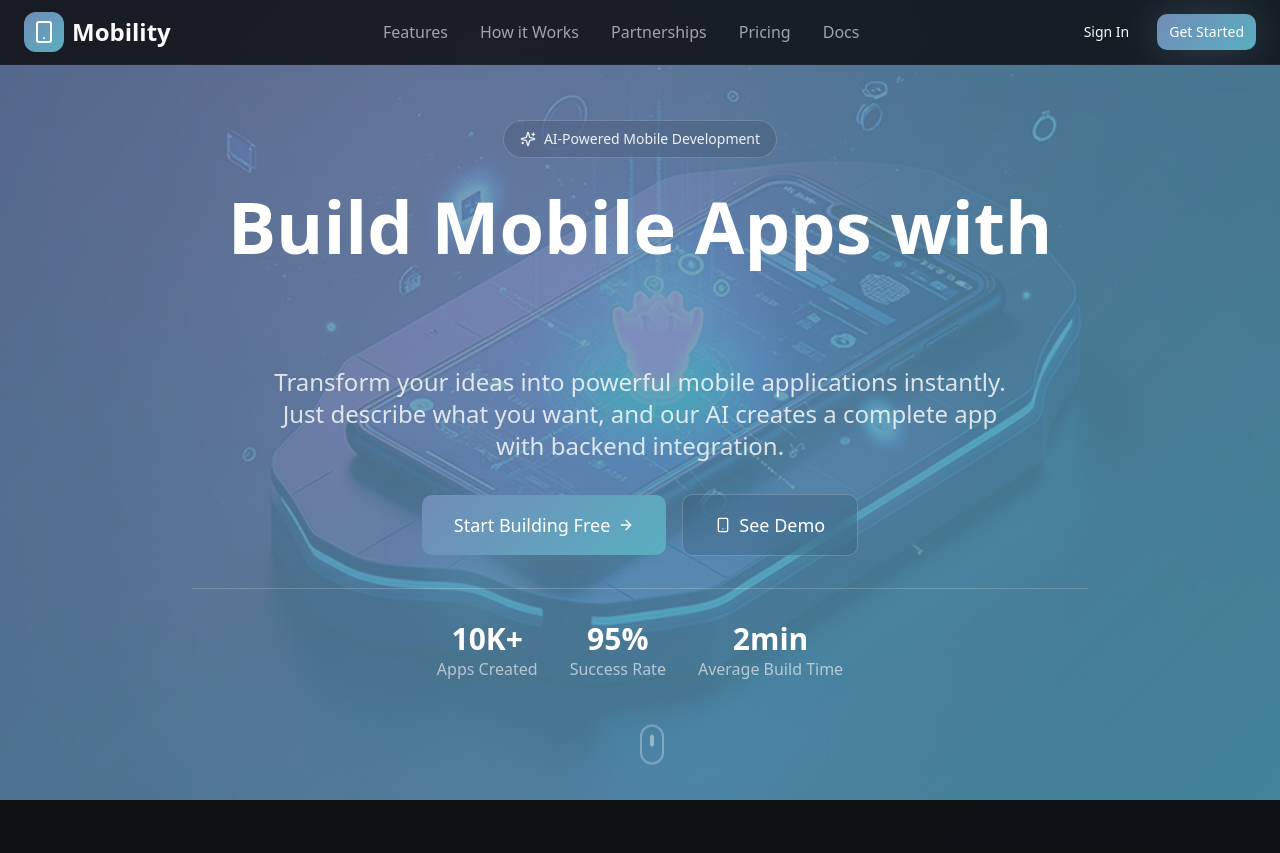
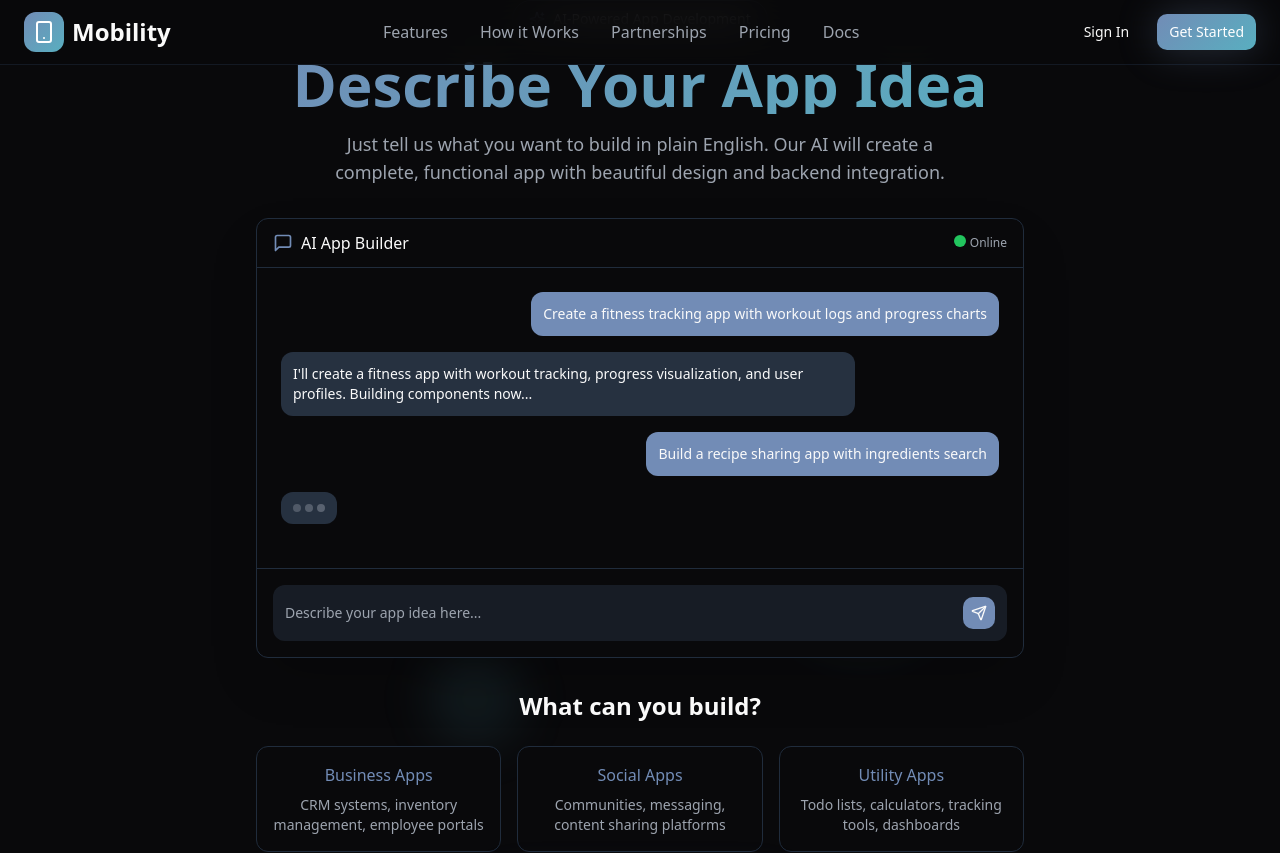
Before and after one commit to vitoriomexas311/mobility, a React (Vite) app: page / in a window 1280 px wide. Shown: the top 853 px of the page. Built offline with nearby package versions, Linux system fonts and the light colour scheme.

Commit message:
Update homepage with chat interface
Replace the existing homepage content with a chat interface. This interface will include example prompts and clear instructions on the website's capabilities.

```diff
--- a/src/components/Hero.tsx
+++ b/src/components/Hero.tsx
@@ -1,50 +1,159 @@
 import { Button } from "@/components/ui/button";
-import { ArrowRight, Sparkles, Smartphone } from "lucide-react";
+import { ArrowRight, MessageSquare, Sparkles, Send } from "lucide-react";
 import { Link } from "react-router-dom";
-import heroImage from "@/assets/hero-mobile.jpg";
+import { useState, useEffect } from "react";
 
 const Hero = () => {
+  const [currentMessageIndex, setCurrentMessageIndex] = useState(0);
+
+  const exampleMessages = [
+    {
+      type: "user",
+      content: "Create a fitness tracking app with workout logs and progress charts"
+    },
+    {
+      type: "ai",
+      content: "I'll create a fitness app with workout tracking, progress visualization, and user profiles. Building components now..."
+    },
+    {
+      type: "user",
+      content: "Build a recipe sharing app with ingredients search"
+    },
+    {
+      type: "ai",
+      content: "Creating a recipe app with search functionality, ingredient lists, and social sharing features..."
+    },
+    {
+      type: "user",
+      content: "Make a todo app with categories and due dates"
+    },
+    {
+      type: "ai",
+      content: "Building a task management app with categorization, due date tracking, and priority levels..."
+    }
+  ];
+
+  useEffect(() => {
+    const interval = setInterval(() => {
+      setCurrentMessageIndex((prev) => (prev + 1) % exampleMessages.length);
+    }, 3000);
+    return () => clearInterval(interval);
+  }, []);
+
   return (
-    <section className="relative min-h-screen flex items-center justify-center overflow-hidden">
-      {/* Background with gradient overlay */}
-      <div className="absolute inset-0 bg-gradient-primary opacity-90" />
-      <div
-        className="absolute inset-0 bg-cover bg-center bg-no-repeat opacity-20"
-        style={{ backgroundImage: `url(${heroImage})` }}
-      />
-
-      {/* Animated background elements */}
+    <section className="relative min-h-screen flex items-center justify-center overflow-hidden bg-background">
+      {/* Subtle background elements */}
       <div className="absolute inset-0">
-        <div className="absolute top-1/4 left-1/4 w-32 h-32 bg-purple-primary/20 rounded-full blur-xl animate-pulse" />
-        <div className="absolute bottom-1/3 right-1/4 w-48 h-48 bg-blue-primary/20 rounded-full blur-xl animate-pulse delay-1000" />
-        <div className="absolute top-2/3 left-1/3 w-24 h-24 bg-accent/20 rounded-full blur-xl animate-pulse delay-500" />
+        <div className="absolute top-1/4 left-1/4 w-32 h-32 bg-blue-primary/10 rounded-full blur-xl animate-pulse" />
+        <div className="absolute bottom-1/3 right-1/4 w-48 h-48 bg-teal-primary/10 rounded-full blur-xl animate-pulse delay-1000" />
+        <div className="absolute top-2/3 left-1/3 w-24 h-24 bg-accent/10 rounded-full blur-xl animate-pulse delay-500" />
       </div>
 
       {/* Content */}
-      <div className="relative z-10 container mx-auto px-6 text-center">
+      <div className="relative z-10 container mx-auto px-6">
         <div className="max-w-4xl mx-auto space-y-8 animate-fade-in">
-          {/* Badge */}
-          <div className="inline-flex items-center gap-2 px-4 py-2 rounded-full bg-background/10 border border-white/20 backdrop-blur-glass text-sm text-white/90">
-            <Sparkles className="w-4 h-4 text-purple-light" />
-            <span>AI-Powered Mobile Development</span>
+          {/* Header */}
+          <div className="text-center space-y-4">
+            <div className="inline-flex items-center gap-2 px-4 py-2 rounded-full bg-gradient-primary/10 border border-primary/20 backdrop-blur-glass text-sm">
+              <Sparkles className="w-4 h-4 text-primary" />
+              <span>AI-Powered App Development</span>
+            </div>
+
+            <h1 className="text-4xl md:text-6xl font-bold bg-gradient-primary bg-clip-text text-transparent leading-tight">
+              Describe Your App Idea
+            </h1>
+
+            <p className="text-lg text-muted-foreground max-w-2xl mx-auto">
+              Just tell us what you want to build in plain English. Our AI will create a complete, functional app with beautiful design and backend integration.
+            </p>
           </div>
 
-          {/* Main heading */}
-          <h1 className="text-5xl md:text-7xl font-bold text-white leading-tight">
-            Build Mobile Apps with
-            <span className="block bg-gradient-to-r from-purple-light to-blue-light bg-clip-text text-transparent">
-              Natural Language
-            </span>
-          </h1>
+          {/* Chat Interface */}
+          <div className="max-w-3xl mx-auto">
+            <div className="bg-card border border-border rounded-lg shadow-premium overflow-hidden">
+              {/* Chat Header */}
+              <div className="bg-gradient-primary/5 border-b border-border px-4 py-3">
+                <div className="flex items-center gap-2">
+                  <MessageSquare className="w-5 h-5 text-primary" />
+                  <span className="font-medium">AI App Builder</span>
+                  <div className="ml-auto flex gap-1">
+                    <div className="w-3 h-3 bg-green-500 rounded-full"></div>
+                    <span className="text-xs text-muted-foreground">Online</span>
+                  </div>
+                </div>
+              </div>
 
-          {/* Subtitle */}
-          <p className="text-xl md:text-2xl text-white/80 max-w-3xl mx-auto leading-relaxed">
-            Transform your ideas into powerful mobile applications instantly. Just describe what you want,
-            and our AI creates a complete app with backend integration.
-          </p>
+              {/* Chat Messages */}
+              <div className="p-6 space-y-4 min-h-[300px]">
+                {exampleMessages.slice(0, currentMessageIndex + 1).map((message, index) => (
+                  <div
+                    key={index}
+                    className={`flex ${message.type === "user" ? "justify-end" : "justify-start"} animate-fade-in`}
+                  >
+                    <div
+                      className={`max-w-[80%] p-3 rounded-lg ${
+                        message.type === "user"
+                          ? "bg-primary text-primary-foreground"
+                          : "bg-muted text-foreground"
+                      }`}
+                    >
+                      <p className="text-sm">{message.content}</p>
+                    </div>
+                  </div>
+                ))}
 
-          {/* CTA Buttons */}
-          <div className="flex flex-col sm:flex-row gap-4 justify-center items-center mt-10">
+                {/* Typing indicator */}
+                {currentMessageIndex < exampleMessages.length - 1 && (
+                  <div className="flex justify-start">
+                    <div className="bg-muted p-3 rounded-lg">
+                      <div className="flex gap-1">
+                        <div className="w-2 h-2 bg-muted-foreground/50 rounded-full animate-pulse"></div>
+                        <div className="w-2 h-2 bg-muted-foreground/50 rounded-full animate-pulse delay-100"></div>
+                        <div className="w-2 h-2 bg-muted-foreground/50 rounded-full animate-pulse delay-200"></div>
+                      </div>
+                    </div>
+                  </div>
+                )}
+              </div>
+
+              {/* Chat Input */}
+              <div className="border-t border-border p-4">
+                <div className="flex items-center gap-2 p-3 bg-muted/50 rounded-lg">
+                  <input
+                    type="text"
+                    placeholder="Describe your app idea here..."
+                    className="flex-1 bg-transparent border-none outline-none text-sm placeholder:text-muted-foreground"
+                    disabled
+                  />
+                  <Button size="sm" className="h-8 w-8 p-0">
+                    <Send className="w-4 h-4" />
+                  </Button>
+                </div>
+              </div>
+            </div>
+          </div>
+
+          {/* What You Can Build */}
+          <div className="text-center space-y-6">
+            <h2 className="text-2xl font-semibold text-foreground">What can you build?</h2>
+            <div className="grid grid-cols-1 md:grid-cols-3 gap-4 max-w-3xl mx-auto">
+              <div className="p-4 bg-card border border-border rounded-lg">
+                <h3 className="font-medium text-primary mb-2">Business Apps</h3>
+                <p className="text-sm text-muted-foreground">CRM systems, inventory management, employee portals</p>
+              </div>
+              <div className="p-4 bg-card border border-border rounded-lg">
+                <h3 className="font-medium text-primary mb-2">Social Apps</h3>
+                <p className="text-sm text-muted-foreground">Communities, messaging, content sharing platforms</p>
+              </div>
+              <div className="p-4 bg-card border border-border rounded-lg">
+                <h3 className="font-medium text-primary mb-2">Utility Apps</h3>
+                <p className="text-sm text-muted-foreground">Todo lists, calculators, tracking tools, dashboards</p>
+              </div>
+            </div>
+          </div>
+
+          {/* CTA */}
+          <div className="text-center">
             <Button
               variant="gradient"
               size="lg"
@@ -52,42 +161,14 @@ const Hero = () => {
               asChild
             >
               <Link to="/builder">
-                Start Building Free
+                Start Building Your App
                 <ArrowRight className="w-5 h-5 group-hover:translate-x-1 transition-transform" />
               </Link>
             </Button>
-            <Button
-              variant="glass"
-              size="lg"
-              className="text-lg px-8 py-4 h-auto"
-            >
-              <Smartphone className="w-5 h-5" />
-              See Demo
-            </Button>
+            <p className="text-sm text-muted-foreground mt-3">
+              No coding required • Complete with backend • Deploy instantly
+            </p>
           </div>
-
-          {/* Stats */}
-          <div className="flex flex-col sm:flex-row gap-8 justify-center items-center mt-16 pt-8 border-t border-white/20">
-            <div className="text-center">
-              <div className="text-3xl font-bold text-white">10K+</div>
-              <div className="text-white/60">Apps Created</div>
-            </div>
-            <div className="text-center">
-              <div className="text-3xl font-bold text-white">95%</div>
-              <div className="text-white/60">Success Rate</div>
-            </div>
-            <div className="text-center">
-              <div className="text-3xl font-bold text-white">2min</div>
-              <div className="text-white/60">Average Build Time</div>
-            </div>
-          </div>
-        </div>
-      </div>
-
-      {/* Scroll indicator */}
-      <div className="absolute bottom-8 left-1/2 transform -translate-x-1/2 animate-bounce">
-        <div className="w-6 h-10 border-2 border-white/30 rounded-full flex justify-center">
-          <div className="w-1 h-3 bg-white/60 rounded-full mt-2 animate-pulse" />
         </div>
       </div>
     </section>
```
